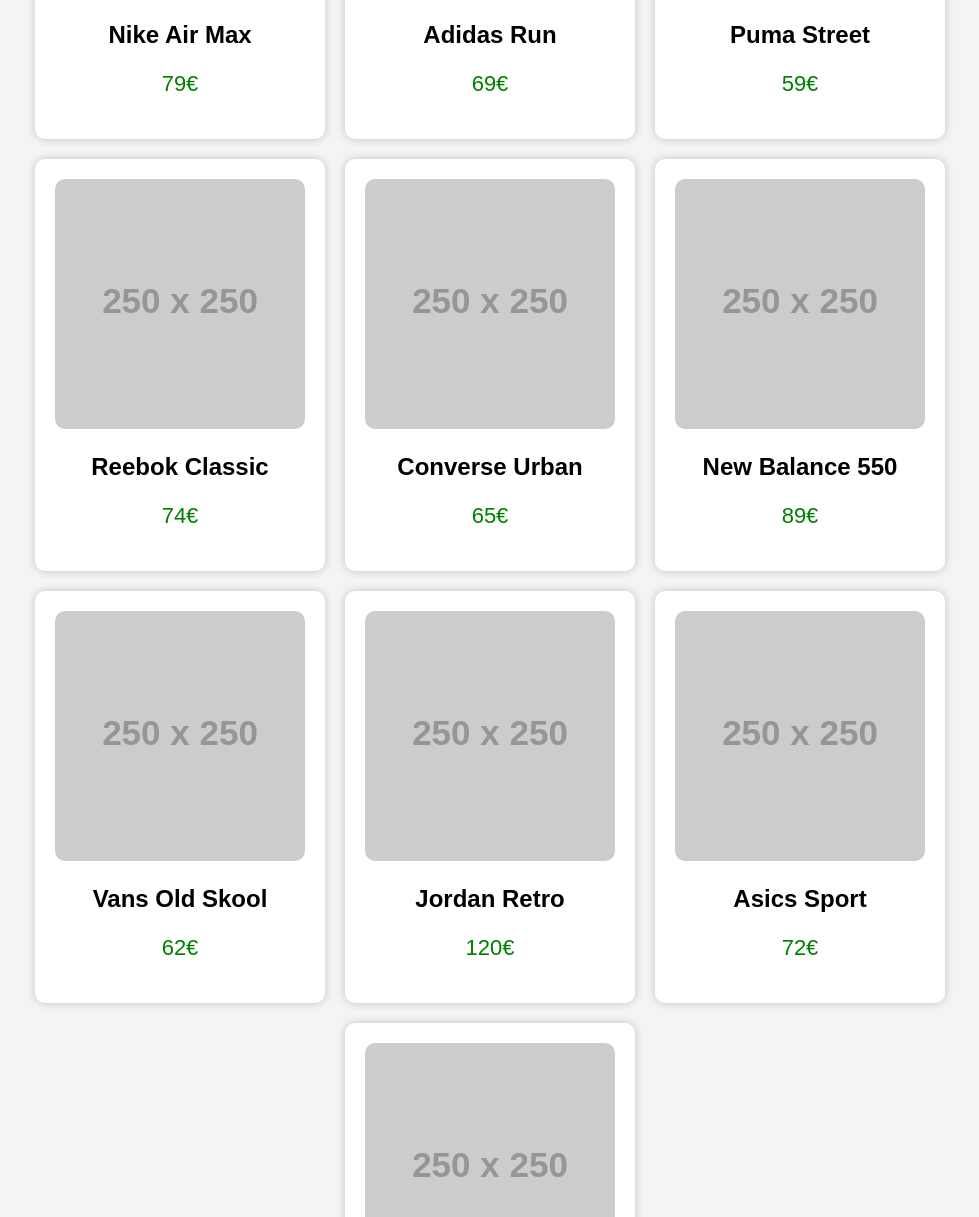
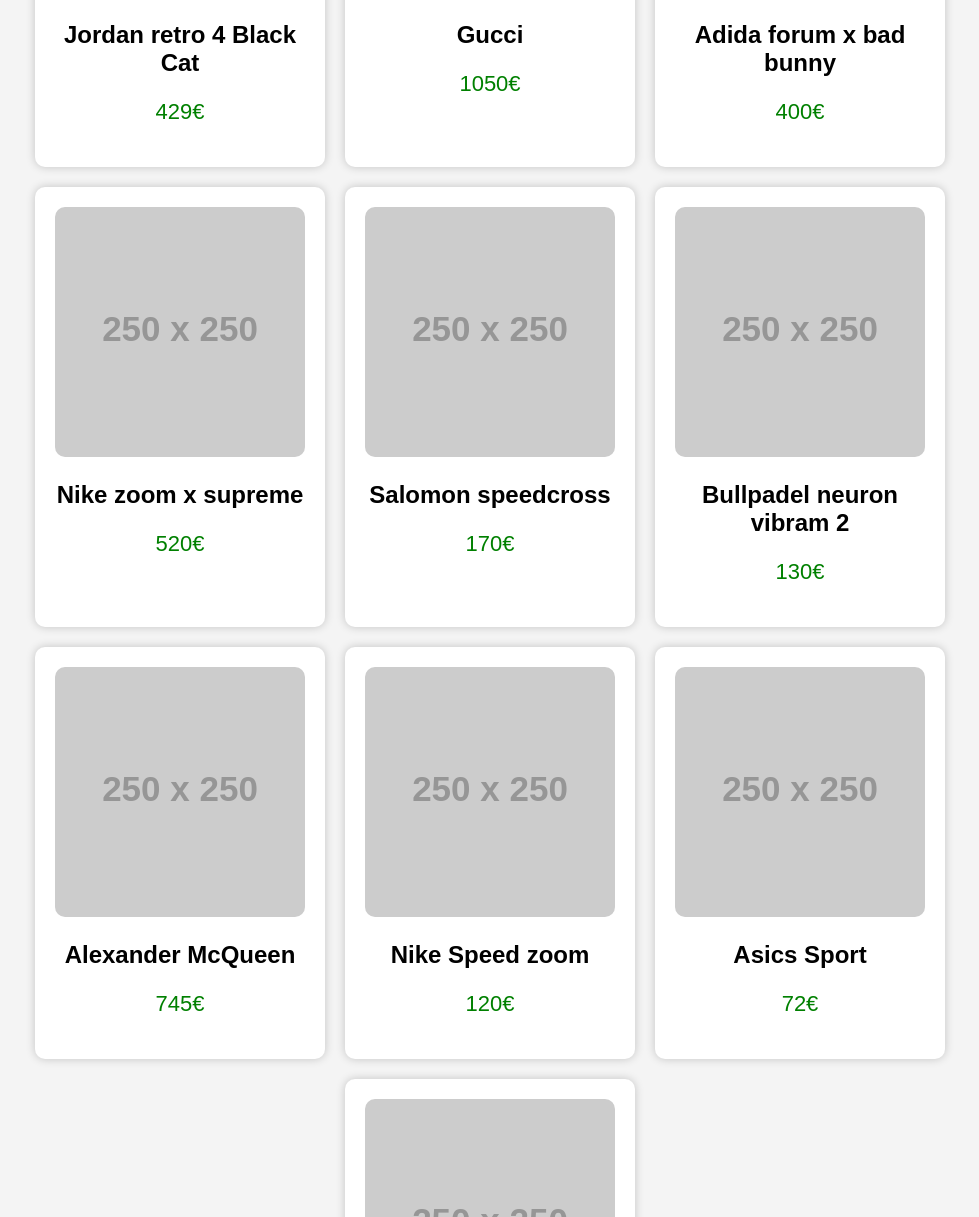
Before and after one commit to Hugo-Perez3/Hugo-Ivan-Manuel-trabajo-pilar, a plain HTML site: page productos.html in a window 1280 px wide. Shown: the part 433-1650 px from the top of the page, without its empty margins (150-1129 px from the left). Drawn offline with Linux system fonts and the light colour scheme; placeholder pictures from the web are drawn by us.

Commit message:
Update productos.html

```diff
--- a/productos.html
+++ b/productos.html
@@ -62,49 +62,49 @@
 
   <div class="card">
     <img src="https://via.placeholder.com/250" alt="">
-    <h2>Nike Air Max</h2>
-    <p class="precio">79€</p>
+    <h2>Jordan retro 4 Black Cat</h2>
+    <p class="precio">429€</p>
   </div>
 
   <div class="card">
     <img src="https://via.placeholder.com/250" alt="">
-    <h2>Adidas Run</h2>
-    <p class="precio">69€</p>
+    <h2>Gucci</h2>
+    <p class="precio">1050€</p>
   </div>
 
   <div class="card">
     <img src="https://via.placeholder.com/250" alt="">
-    <h2>Puma Street</h2>
-    <p class="precio">59€</p>
+    <h2>Adida forum x bad bunny</h2>
+    <p class="precio">400€</p>
   </div>
 
   <div class="card">
     <img src="https://via.placeholder.com/250" alt="">
-    <h2>Reebok Classic</h2>
-    <p class="precio">74€</p>
+    <h2>Nike zoom x supreme</h2>
+    <p class="precio">520€</p>
   </div>
 
   <div class="card">
     <img src="https://via.placeholder.com/250" alt="">
-    <h2>Converse Urban</h2>
-    <p class="precio">65€</p>
+    <h2>Salomon speedcross</h2>
+    <p class="precio">170€</p>
   </div>
 
   <div class="card">
     <img src="https://via.placeholder.com/250" alt="">
-    <h2>New Balance 550</h2>
-    <p class="precio">89€</p>
+    <h2>Bullpadel neuron vibram 2</h2>
+    <p class="precio">130€</p>
   </div>
 
   <div class="card">
     <img src="https://via.placeholder.com/250" alt="">
-    <h2>Vans Old Skool</h2>
-    <p class="precio">62€</p>
+    <h2>Alexander McQueen</h2>
+    <p class="precio">745€</p>
   </div>
 
   <div class="card">
     <img src="https://via.placeholder.com/250" alt="">
-    <h2>Jordan Retro</h2>
+    <h2>Nike Speed zoom</h2>
     <p class="precio">120€</p>
   </div>
 
```
